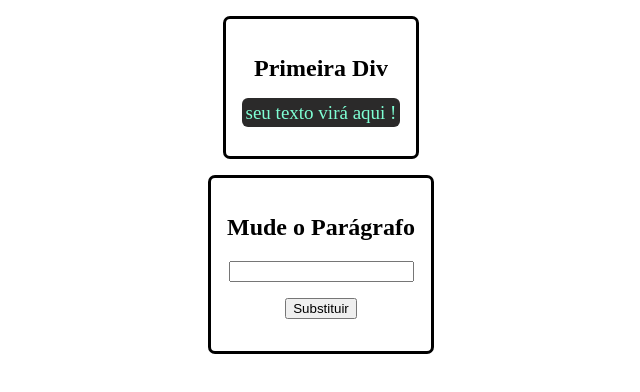
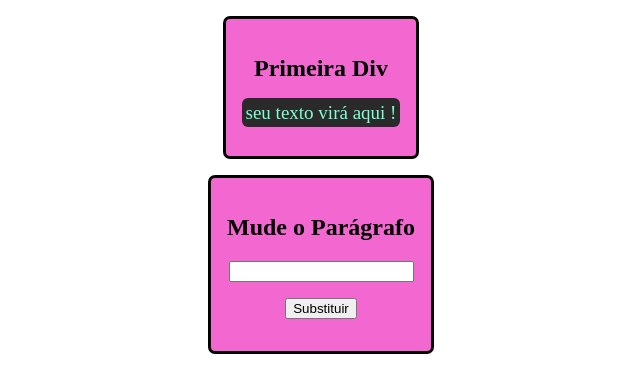
Before and after one commit to gvfirmeza/devweb2023, a plain HTML site: page treino-aula-03-05/index.html in a window 1280 px wide. Shown: the whole page, without its empty margins (319-959 px from the left). Drawn offline with Linux system fonts and the light colour scheme.

Commit message:
adicionando media queries

```diff
--- a/treino-aula-03-05/estilo.css
+++ b/treino-aula-03-05/estilo.css
@@ -9,6 +9,7 @@ div {
         margin:auto;
         margin-bottom: 1em;
         margin-top: 1em;
+        background-color: rgb(127, 255, 180);
     }
 
 span {
@@ -18,3 +19,72 @@ span {
         padding: 4px;
         border-radius: 6px;
     }
+
+@media screen and (min-width:728px) {
+    div {
+            border: 3px solid black;
+            padding: 1em;
+            border-radius: 7px;
+            width: fit-content;
+            text-align: center;
+            margin-bottom: 1em;
+            margin:auto;
+            margin-bottom: 1em;
+            margin-top: 1em;
+            background-color: rgb(243, 103, 103);
+    }
+
+    span {
+            font-size: 19px;
+            color: aquamarine;
+            background-color: rgb(43, 42, 42);
+            padding: 4px;
+            border-radius: 6px;
+    }
+}
+
+@media screen and (min-width:1024px) {
+    div {
+            border: 3px solid black;
+            padding: 1em;
+            border-radius: 7px;
+            width: fit-content;
+            text-align: center;
+            margin-bottom: 1em;
+            margin:auto;
+            margin-bottom: 1em;
+            margin-top: 1em;
+            background-color: rgb(105, 103, 243);
+    }
+
+    span {
+            font-size: 19px;
+            color: aquamarine;
+            background-color: rgb(43, 42, 42);
+            padding: 4px;
+            border-radius: 6px;
+    }
+}
+
+@media screen and (min-width:1280px) {
+    div {
+            border: 3px solid black;
+            padding: 1em;
+            border-radius: 7px;
+            width: fit-content;
+            text-align: center;
+            margin-bottom: 1em;
+            margin:auto;
+            margin-bottom: 1em;
+            margin-top: 1em;
+            background-color: rgb(243, 103, 208);
+    }
+
+    span {
+            font-size: 19px;
+            color: aquamarine;
+            background-color: rgb(43, 42, 42);
+            padding: 4px;
+            border-radius: 6px;
+    }
+}
--- a/treino-aula-03-05/script.js
+++ b/treino-aula-03-05/script.js
@@ -1,4 +1,4 @@
 function substituirTexto() {
     let inputMensagem = document.getElementById("input-mensagem");
     mensagem.innerHTML = inputMensagem.value;
-  }
+}
```
Lines whose indentation alone changed are shown as unchanged.
